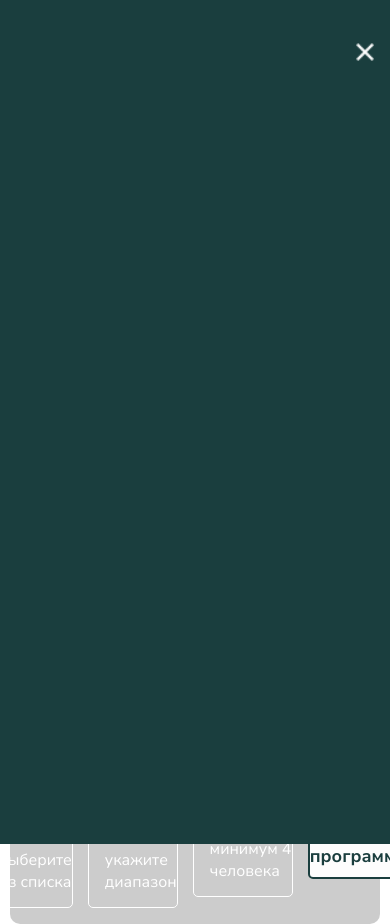
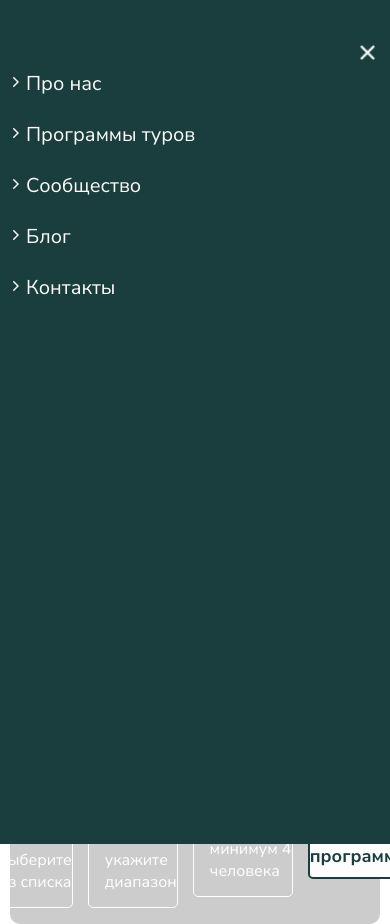
Before and after one commit to dmitriyShatalin19/rumTibet, a plain HTML site: page index.html in a window 390 px wide. Both pictures are taken after a click on the element 365 px from the left and 52 px from the top of the page. Shown: the top 924 px of the page. Drawn offline with Linux system fonts and the light colour scheme.

Commit message:
доделал контент в нутри burger

```diff
--- a/css/main.css
+++ b/css/main.css
@@ -178,6 +178,39 @@ header {
     visibility: hidden;
     transform: all 0.3s ease;
 }
+.menu-burger__content {
+    padding: 70px 16px 0px 26px;
+}
+.burger-nav {
+    display: flex;
+    flex-direction: column;
+    gap: 24px;
+}
+.burger__menu-item {
+    position: relative;
+}
+.burger__menu-item a{
+    font-family: "Nunito Sans", serif;
+    font-size: 20px;
+    color: #fdfdfd;
+}
+.burger__menu-item a::before {
+    width: 10px;
+    height: 10px;
+    display: block;
+    position: absolute;
+    top: 7px;
+    left: -15px;
+    content: '';
+    background-image: url('../img/Group.png');
+    background-position: center;
+    background-repeat: no-repeat;
+    background-size: cover;
+}
+.burger__menu-item a:hover {
+    border-bottom: 1px solid #F2BE22;
+    color: #F2BE22;
+}
 .burger_open {
     opacity: 1;
     visibility: visible;
@@ -202,8 +235,8 @@ header {
         background-size: cover;
     }
     .burger-btn_open {
-        width: 30px;
-        height: 30px;
+        width: 25px;
+        height: 25px;
         display: block;
         z-index: 100;
         background-image: url('../img/close_icon.png');
--- a/index.html
+++ b/index.html
@@ -73,7 +73,13 @@
     </header>
     <div class="js-burger menu-burger">
         <div class="js-burger-content menu-burger__content">
-
+            <ul class="burger-nav">
+                <li class="burger__menu-item"><a href="#">Про нас</a></li>
+                <li class="burger__menu-item"><a href="#">Программы туров</a></li>
+                <li class="burger__menu-item"><a href="#">Сообщество</a></li>
+                <li class="burger__menu-item"><a href="#">Блог</a></li>
+                <li class="burger__menu-item"><a href="#">Контакты</a></li>
+            </ul>
         </div>
     </div>
     <script src="js/burger.js"></script>
```
Also changed, not shown: img/Group.png (added).
